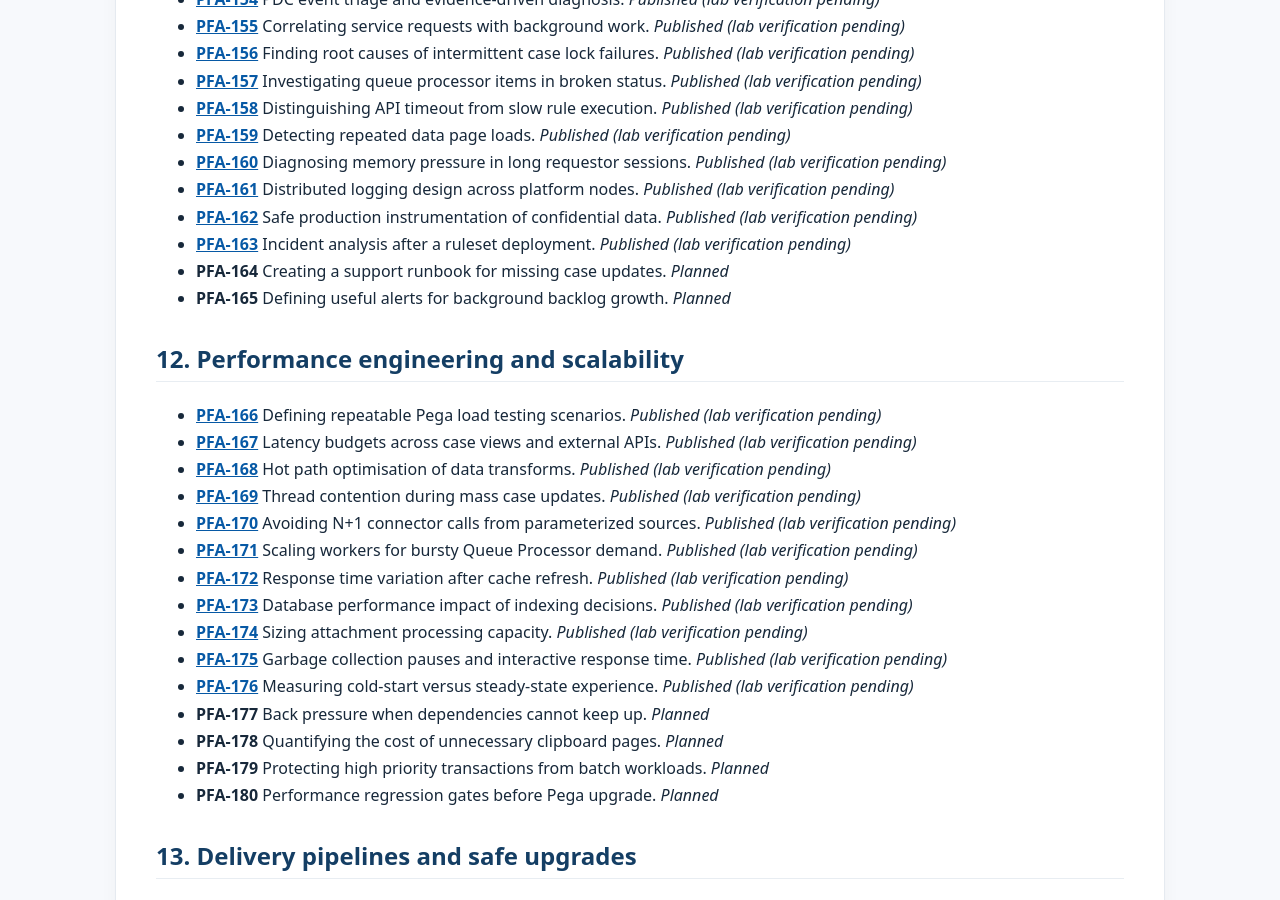
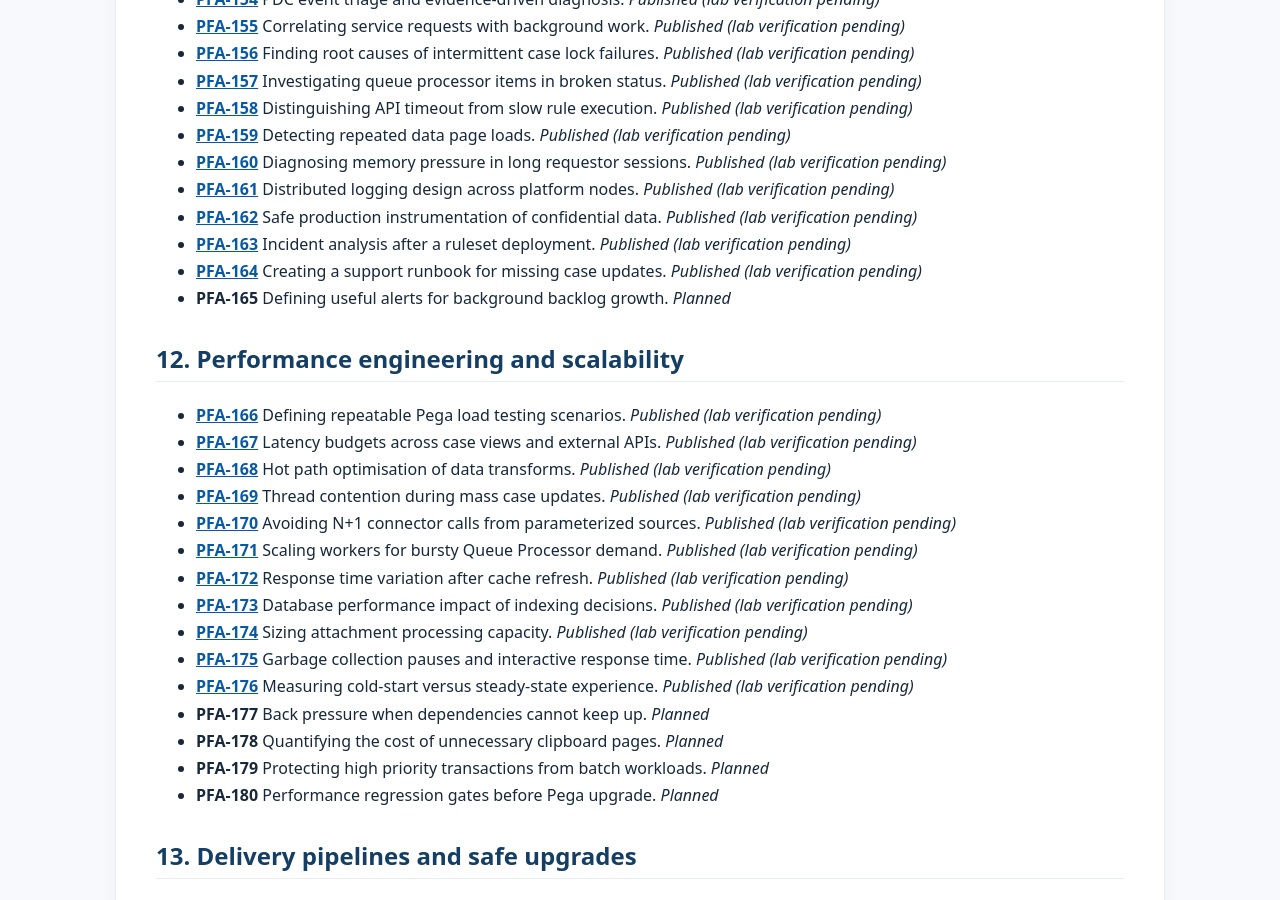
Before and after one commit to chandransandeep/pega-feature-atlas, a Jekyll site: the page built from docs/feature-inventory.md, in a window 1280 px wide and 900 px high, scrolled down 6182 px. Built offline with Jekyll 4.4.1, drawn with Linux system fonts in a browser that asks for light colours.

Commit message:
Publish PFA-164: pfa-164-creating-a-support-runbook-for-missing-case-updates

```diff
--- a/docs/commit-date-register.tsv
+++ b/docs/commit-date-register.tsv
@@ -235,3 +235,4 @@ docs/articles/security/pfa-149-privilege-escalation-pathways-through-custom-acti
 docs/articles/security/pfa-150-security-regression-testing-during-application-upgrades.md	2022-09-23	2026-10-31T03:08:02+00:00	random_past_date
 docs/articles/observability/pfa-162-safe-production-instrumentation-of-confidential-data.md	2020-03-01	2026-10-31T03:08:02+00:00	random_past_date
 docs/articles/observability/pfa-163-incident-analysis-after-a-ruleset-deployment.md	2022-04-18	2026-10-31T03:08:02+00:00	random_past_date
+docs/articles/observability/pfa-164-creating-a-support-runbook-for-missing-case-updates.md	2023-06-10	2026-10-31T03:08:02+00:00	random_past_date
--- a/docs/feature-inventory.md
+++ b/docs/feature-inventory.md
@@ -247,7 +247,7 @@ This is the editorial plan for Pega Feature Atlas. It is not a list of completed
 - **[PFA-161](articles/observability/pfa-161-distributed-logging-design-across-platform-nodes.md)** Distributed logging design across platform nodes. _Published (lab verification pending)_
 - **[PFA-162](articles/observability/pfa-162-safe-production-instrumentation-of-confidential-data.md)** Safe production instrumentation of confidential data. _Published (lab verification pending)_
 - **[PFA-163](articles/observability/pfa-163-incident-analysis-after-a-ruleset-deployment.md)** Incident analysis after a ruleset deployment. _Published (lab verification pending)_
-- **PFA-164** Creating a support runbook for missing case updates. _Planned_
+- **[PFA-164](articles/observability/pfa-164-creating-a-support-runbook-for-missing-case-updates.md)** Creating a support runbook for missing case updates. _Published (lab verification pending)_
 - **PFA-165** Defining useful alerts for background backlog growth. _Planned_
 
 <a id="section-12"></a>
```
Also changed, not shown: README.md, docs/articles/observability/pfa-164-creating-a-support-runbook-for-missing-case-updates.md (renamed from drafts/pfa-164-creating-a-support-runbook-for-missing-case-updates.md).
